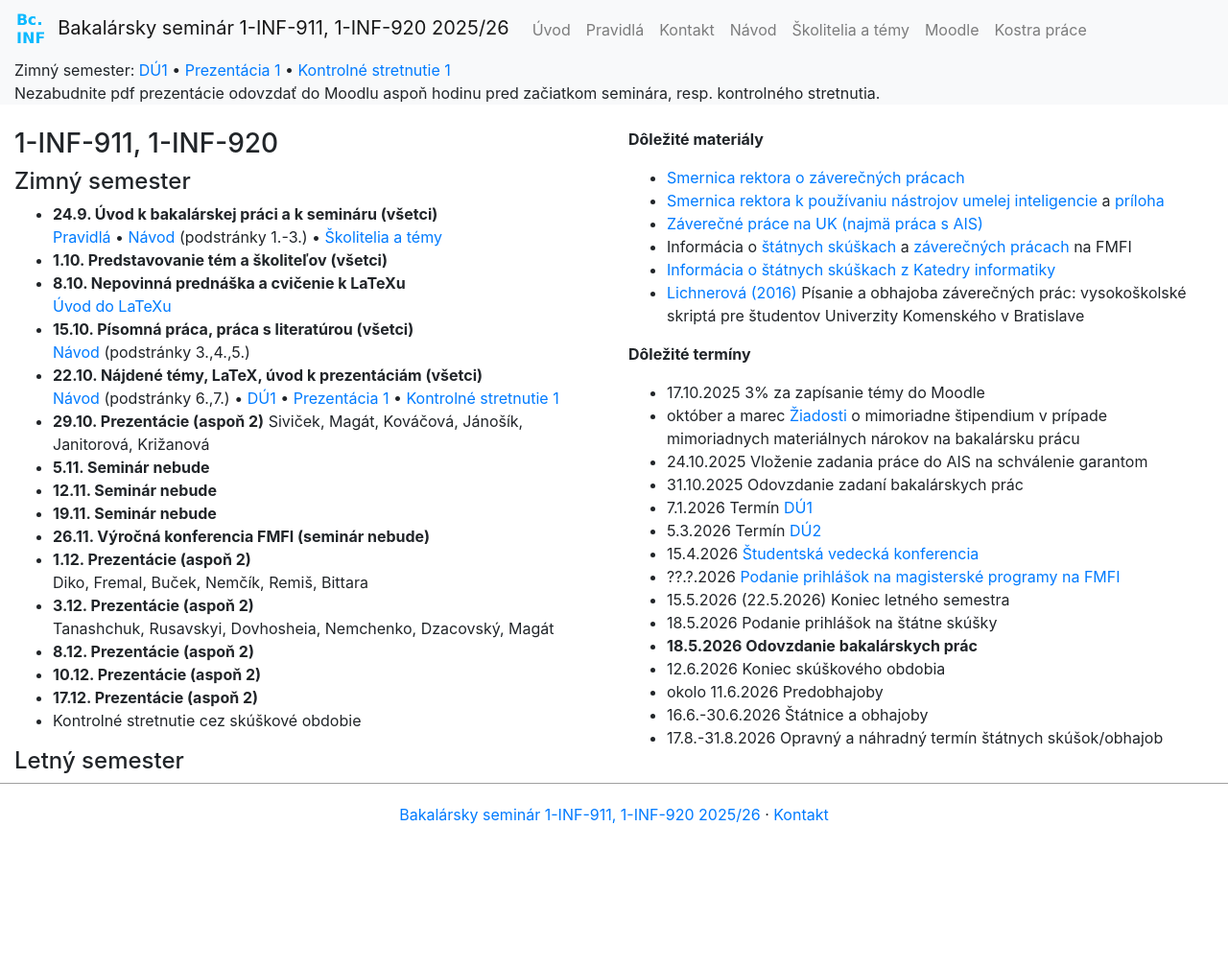
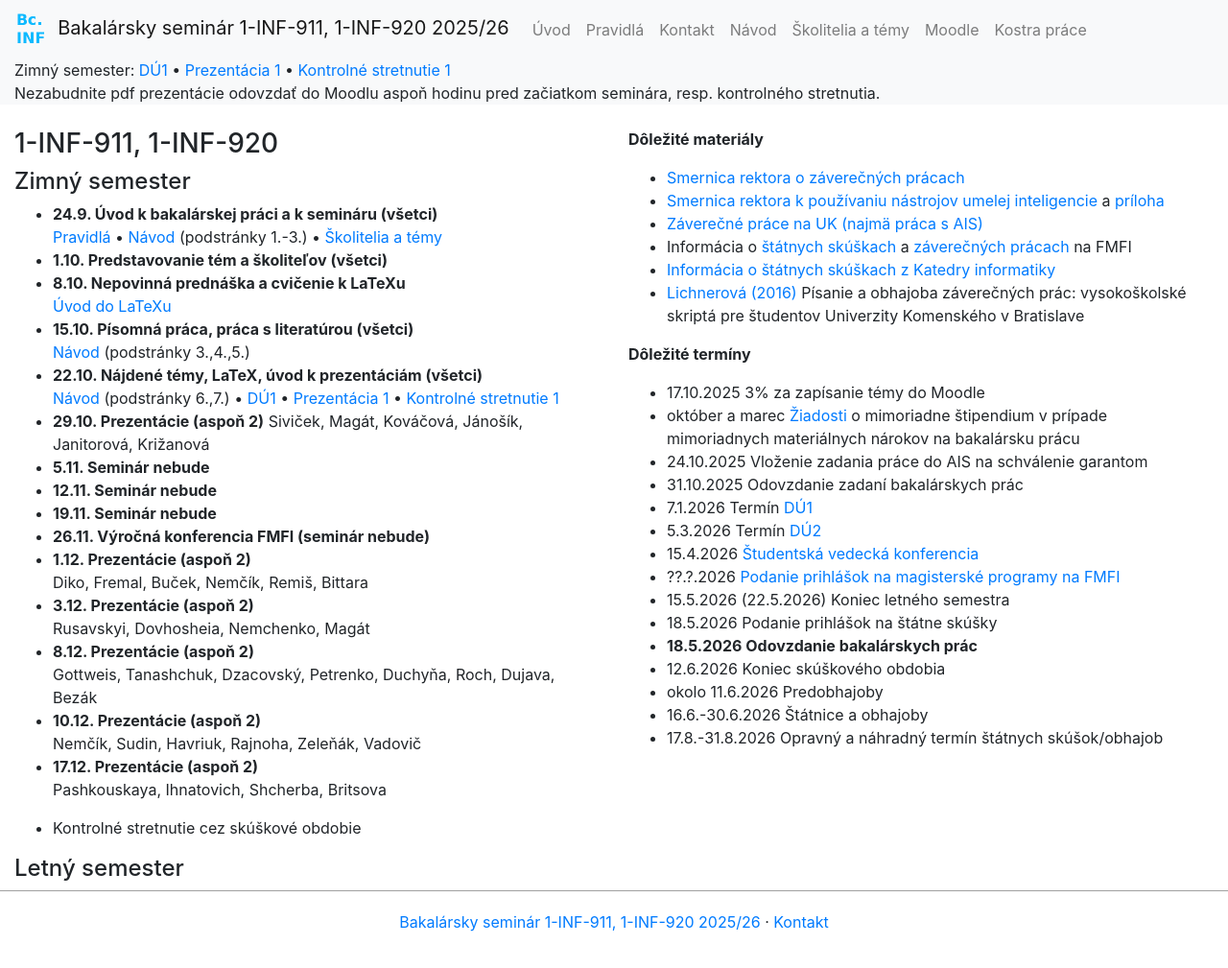
Before and after one commit to bbrejova/bcinf, a Jekyll site: the page built from index.md, in a window 1280 px wide. Shown: the whole page at 96% size. Built offline with Jekyll 4.4.1, drawn with Linux system fonts in a browser that asks for light colours; nearby versions of some CDN libraries; before the commit the page ends 900 px from its top, so only the background shows below that.

Commit message:
Update programu

```diff
--- a/index.md
+++ b/index.md
@@ -25,10 +25,14 @@ Siviček, Magát, Kováčová, Jánošík, Janitorová, Križanová<br>
 * **1.12. Prezentácie (aspoň 2)**<br>
 Diko, Fremal, Buček, Nemčík, Remiš, Bittara<br>
 * **3.12. Prezentácie (aspoň 2)**<br>
-Tanashchuk, Rusavskyi, Dovhosheia, Nemchenko, Dzacovský, Magát<br>
+Rusavskyi, Dovhosheia, Nemchenko, Magát<br>
 * **8.12. Prezentácie (aspoň 2)**<br>
+Gottweis, Tanashchuk, Dzacovský, Petrenko, Duchyňa, Roch, Dujava, Bezák<br>
 * **10.12. Prezentácie (aspoň 2)**<br>
+Nemčík, Sudin, Havriuk, Rajnoha, Zeleňák, Vadovič<br>
 * **17.12. Prezentácie (aspoň 2)**<br>
+Pashkouskaya, Ihnatovich, Shcherba, Britsova<br>
+
 * Kontrolné stretnutie cez skúškové obdobie
 
 #### Letný semester
```
